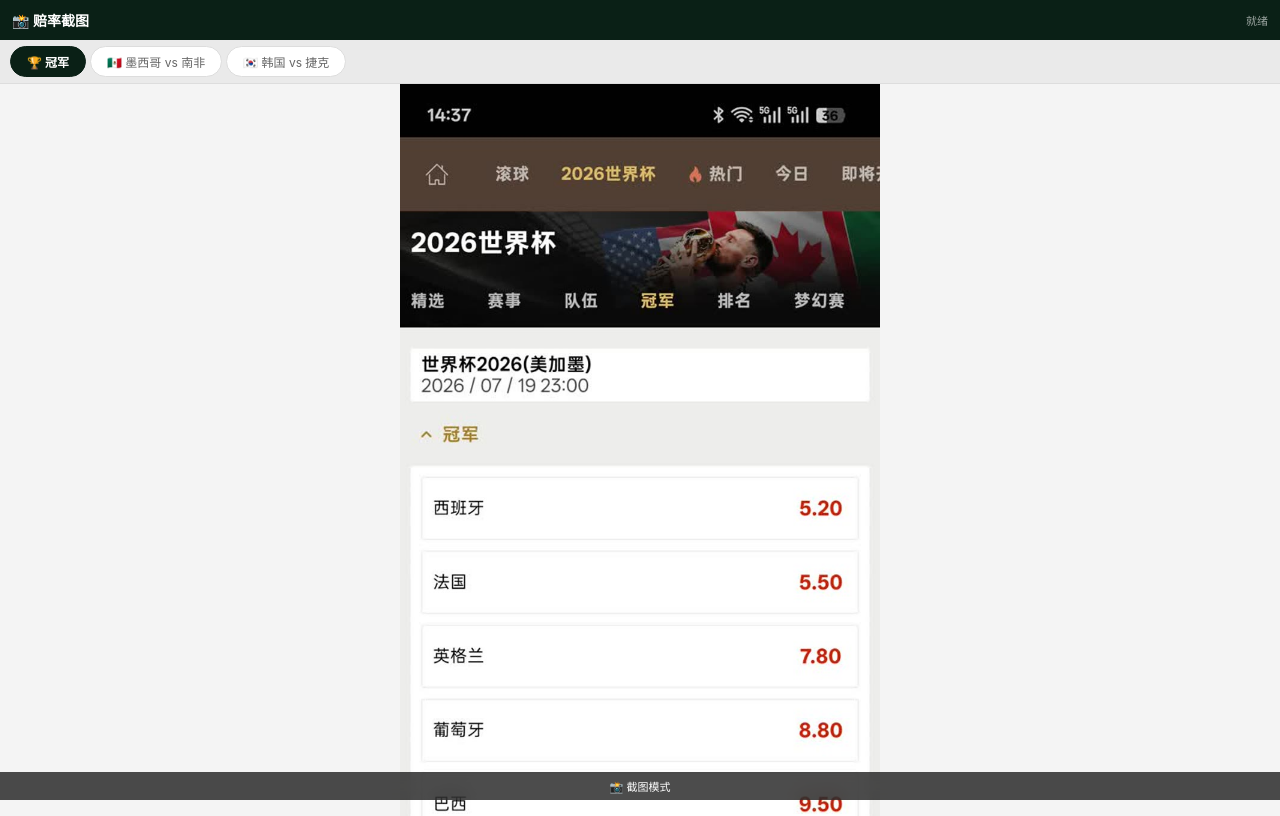
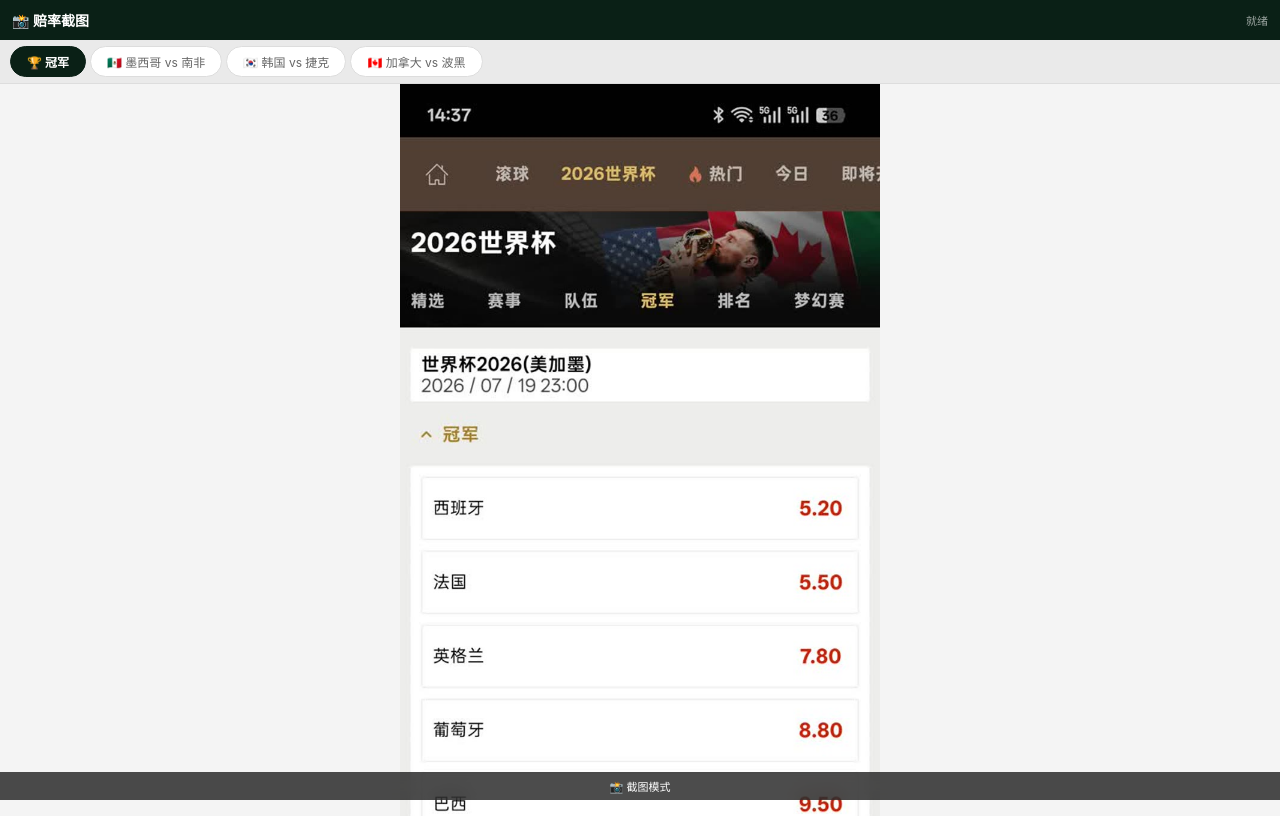
Before and after one commit to shengkaitang3/football-betting, a website: page public/index.html in a window 1280 px wide. Shown: the top 816 px of the page. Drawn offline with Linux system fonts and the light colour scheme.

Commit message:
feat: add Canada vs Bosnia match

```diff
--- a/public/index.html
+++ b/public/index.html
@@ -44,6 +44,7 @@
         <span class="active" data-img="champion.jpg" onclick="switchTab(this)">🏆 冠军</span>
         <span data-img="mex-s.jpg" onclick="switchTab(this)">🇲🇽 墨西哥 vs 南非</span>
         <span data-img="kor-c.jpg" onclick="switchTab(this)">🇰🇷 韩国 vs 捷克</span>
+        <span data-img="can-bos.jpg" onclick="switchTab(this)">🇨🇦 加拿大 vs 波黑</span>
     </div>
     <div class="screenshot-wrap">
         <img id="oddsImage" src="champion.jpg" alt="赔率截图" style="width:100%" onload="document.getElementById('statusText').textContent='就绪'" onerror="document.getElementById('statusText').textContent='加载失败'">
```
Also changed, not shown: public/can-bos.jpg (added).
